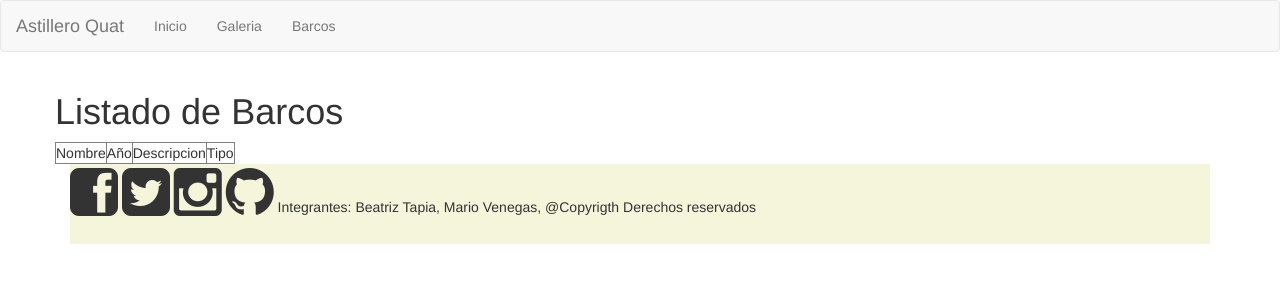
After one commit to mariovenegas/Experiencia3Backend_TapiaVenegas002D, a Django app: page /barcos in a window 1280 px wide. The commit adds this page. Shown: the top 300 px of the page. Run offline with Django 3.2, Linux system fonts and the light colour scheme; data that the repository does not hold is empty; some libraries are stand-ins or nearby versions.

Commit message:
Se agrega template read de Barcos

```diff
--- /dev/null
+++ b/appQuat/templates/appQuat/barcos.html
@@ -0,0 +1,66 @@
+<!DOCTYPE html>
+<html>
+  {% load static %}
+    <head>
+        <link rel="stylesheet" href="{% static 'appQuat/css/bootstrap.min.css' %}">
+        <link rel="stylesheet" href="{% static 'appQuat/css/font-awesome.css' %}">
+        <link rel="stylesheet" href="{% static 'appQuat/css/quat.css' %}">
+        <script src="{% static 'appQuat/js/jquery.min.js' %}"></script>
+        <script src="{% static 'appQuat/js/bootstrap.min.js' %}"></script>
+        <script src="{% static 'appQuat/js/jquery.validate.js' %}"></script>
+    </head>
+    <body>
+
+        <!-- MENU -->
+        <nav class="navbar navbar-default">
+            <div class="container-fluid">
+              <div class="navbar-header">
+                <a class="navbar-brand" href="#">Astillero Quat</a>
+              </div>
+              <ul class="nav navbar-nav">
+                <li><a href="/">Inicio</a></li>
+                <li><a href="/galeria">Galeria</a></li>
+                <li><a href="/barcos">Barcos</a></li>
+              </ul>
+            </div>
+        </nav>
+
+
+        <div class="container">
+
+          <div class="row">
+            <h1>Listado de Barcos</h1>
+          </div>
+          <div class="row">
+            <table border=1>
+              <tr><td>Nombre</td><td>Año</td><td>Descripcion</td><td>Tipo</td></tr>
+              {% for barco in barcos %}
+              <tr>
+                  <td>{{barco.nombre}}</td>
+                  <td>{{barco.año}}</td>
+                  <td>{{barco.descripcion}}</td>
+                  <td>{{barco.tipo_barco}}</td>
+                  <td>
+
+                  </td>
+              </tr>
+              {% endfor %}
+            </table>
+
+          </div>
+
+
+
+          <footer class="footer">
+
+            <i class="icon-facebook-sign icon-4x"></i>
+            <i class="icon-twitter-sign icon-4x"></i>
+            <i class="icon-instagram icon-4x"></i>
+            <i class="icon-github icon-4x"></i>
+              Integrantes: Beatriz Tapia, Mario Venegas, @Copyrigth Derechos reservados
+          </footer>
+        </div>
+
+
+    </body>
+</html>
--- a/appQuat/templates/appQuat/galeria.html
+++ b/appQuat/templates/appQuat/galeria.html
@@ -145,6 +145,7 @@
               <ul class="nav navbar-nav">
                 <li><a href="/">Inicio</a></li>
                 <li><a href="/galeria">Galeria</a></li>
+                <li><a href="/barcos">Barcos</a></li>
               </ul>
             </div>
         </nav>
--- a/appQuat/templates/appQuat/inicio.html
+++ b/appQuat/templates/appQuat/inicio.html
@@ -20,6 +20,7 @@
               <ul class="nav navbar-nav">
                 <li><a href="/">Inicio</a></li>
                 <li><a href="/galeria">Galeria</a></li>
+                <li><a href="/barcos">Barcos</a></li>
               </ul>
             </div>
         </nav>
--- a/appQuat/urls.py
+++ b/appQuat/urls.py
@@ -1,8 +1,8 @@
 from django.urls import path
-from .views import inicio, galeria
+from .views import inicio, galeria, barcos
 
 urlpatterns =[
     path('',inicio,name="inicio"),
     path('galeria',galeria,name="galeria"),
-
+    path('barcos', barcos, name="barcos"),
 ]
--- a/appQuat/views.py
+++ b/appQuat/views.py
@@ -1,4 +1,5 @@
 from django.shortcuts import render
+from .models import Barco
 
 # Create your views here.
 
@@ -7,3 +8,10 @@ def inicio(request):
 
 def galeria(request):
     return render(request, 'appQuat/galeria.html')
+
+def barcos(request):
+    barcos = Barco.objects.all()
+    datos={
+        'barcos': barcos
+    }
+    return render(request, 'appQuat/barcos.html',datos)
```
Also changed, not shown: appQuat/forms.py (added, +8 -0 lines).
